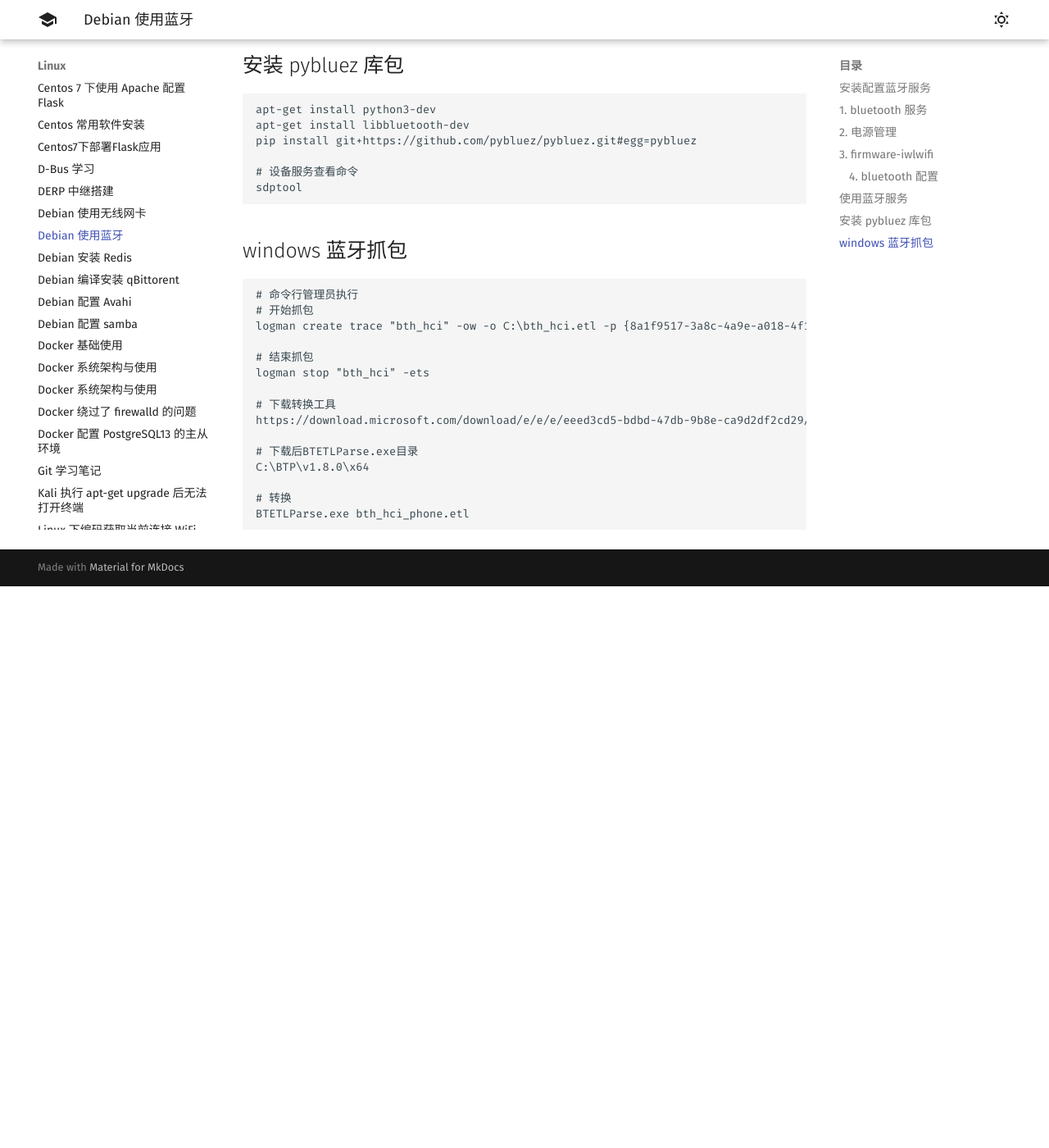
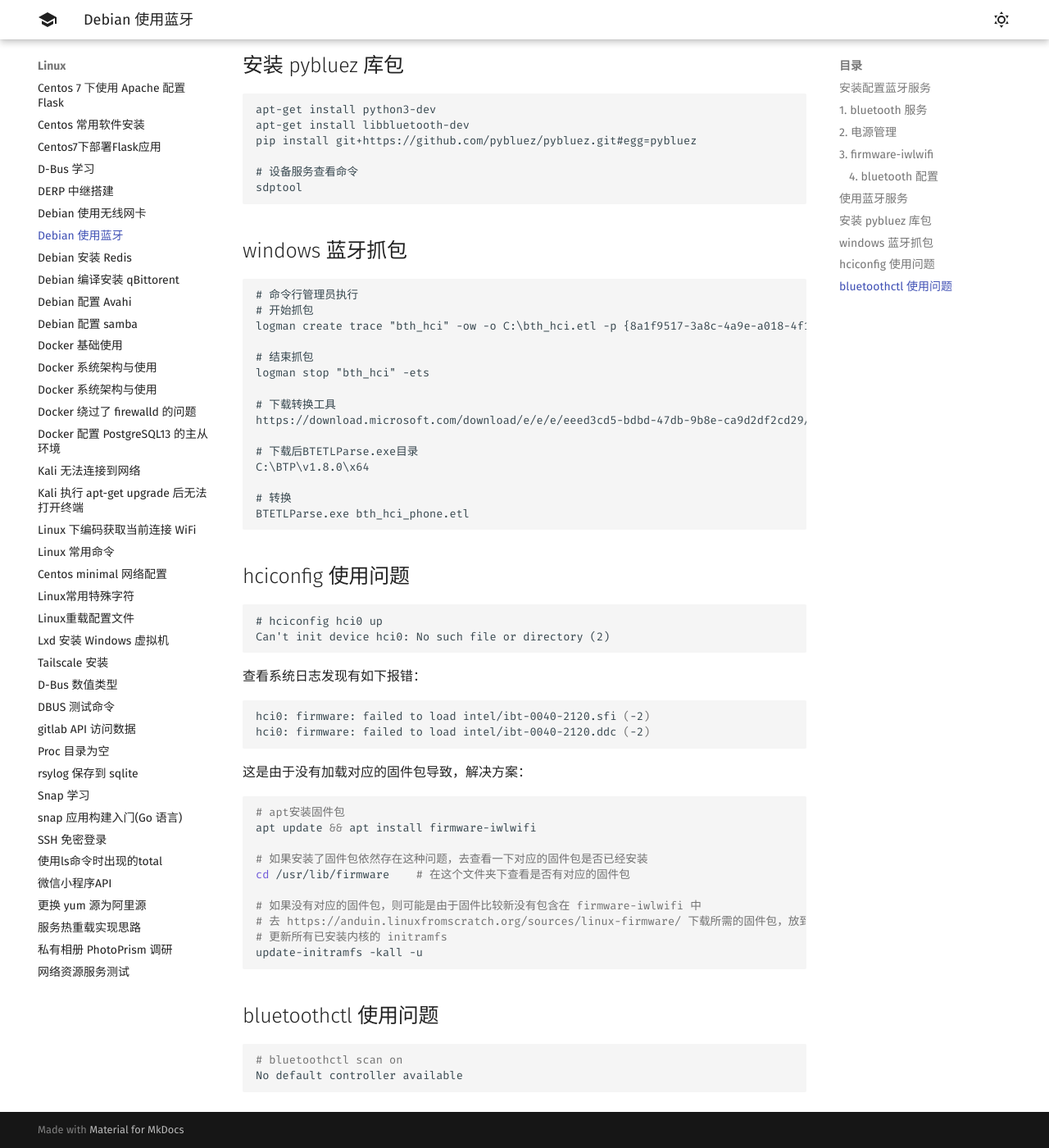
Before and after one commit to 1314liuwei/blog, an MkDocs documentation site: the page built from docs/Linux/Debian 使用蓝牙.md, in a window 1280 px wide and 1400 px high, scrolled down 1416 px. Shown: the whole window at 82% size. Built offline with MkDocs 1.6.1 and Material for MkDocs 9.7.7, drawn with Linux system fonts in a browser that asks for light colours; before the commit the page ends 2131 px from its top, so only the background shows below that.

Commit message:
2023/06/06 周二

````diff
--- /dev/null
+++ b/docs/Go/gomobile 使用.md
@@ -0,0 +1 @@
+# gomobile 使用
--- a/docs/Linux/Debian 使用蓝牙.md
+++ b/docs/Linux/Debian 使用蓝牙.md
@@ -92,3 +92,39 @@ C:\BTP\v1.8.0\x64
 # 转换
 BTETLParse.exe bth_hci_phone.etl
 ```
+
+## hciconfig 使用问题
+
+```
+# hciconfig hci0 up
+Can't init device hci0: No such file or directory (2)
+```
+
+查看系统日志发现有如下报错：
+
+```bash
+hci0: firmware: failed to load intel/ibt-0040-2120.sfi (-2)
+hci0: firmware: failed to load intel/ibt-0040-2120.ddc (-2)
+```
+
+这是由于没有加载对应的固件包导致，解决方案：
+
+```bash
+# apt安装固件包
+apt update && apt install firmware-iwlwifi
+
+# 如果安装了固件包依然存在这种问题，去查看一下对应的固件包是否已经安装
+cd /usr/lib/firmware	# 在这个文件夹下查看是否有对应的固件包
+
+# 如果没有对应的固件包，则可能是由于固件比较新没有包含在 firmware-iwlwifi 中
+# 去 https://anduin.linuxfromscratch.org/sources/linux-firmware/ 下载所需的固件包，放到对应的路径下
+# 更新所有已安装内核的 initramfs
+update-initramfs -kall -u
+```
+
+## bluetoothctl 使用问题
+
+```bash
+# bluetoothctl scan on
+No default controller available
+```
````
Also changed, not shown: docs/Go/strings.Trim 问题.md (added, +5 -0 lines), docs/Linux/DERP 中继搭建.md (+1 -1 lines), docs/Linux/Kali 无法连接到网络.md (renamed from docs/杂七杂八/Kali 无法连接到网络.md), docs/杂七杂八/Git 学习笔记.md (renamed from docs/Linux/Git 学习笔记.md).
